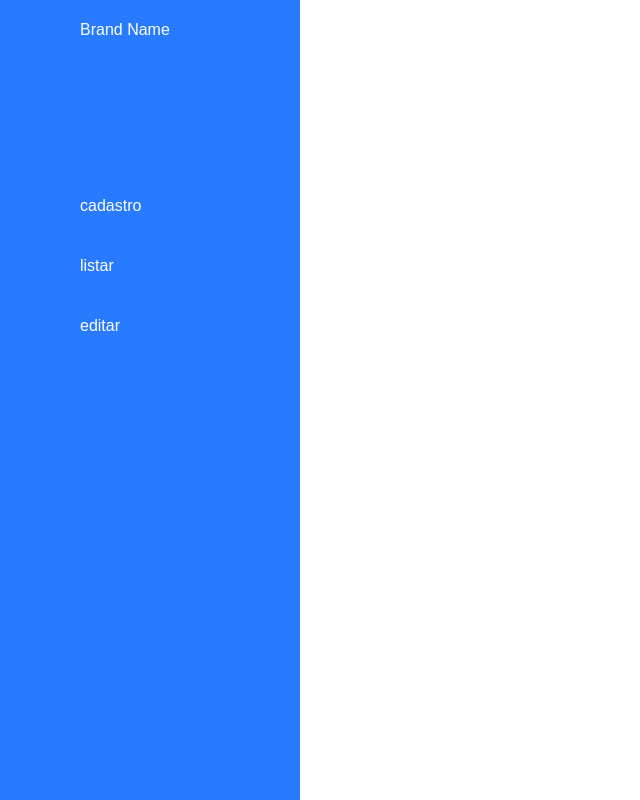
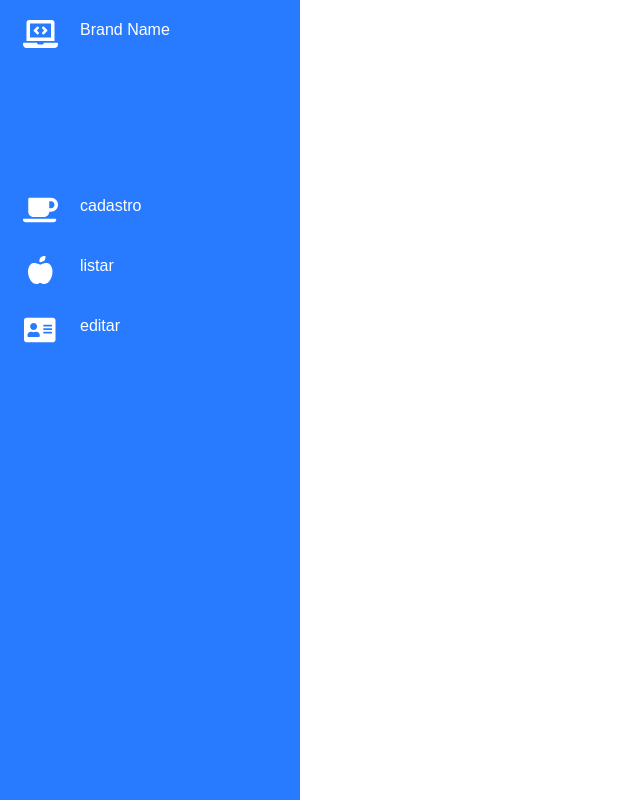
Before and after one commit to AlexlLaw/Skeleton-Angular, an Angular app in the folder Project-Angular/: page /home in a window 1280 px wide. Shown: the whole page, without its empty margins (0-640 px from the left). Built offline with nearby package versions, Linux system fonts and the light colour scheme.

Commit message:
Adicionando biblioteca fontAwesome e icons no menu

```diff
--- a/Project-Angular/angular.json
+++ b/Project-Angular/angular.json
@@ -25,7 +25,8 @@
             ],
             "styles": [
               "src/styles.css",
-              "node_modules/bootstrap/dist/css/bootstrap.min.css"
+              "node_modules/bootstrap/dist/css/bootstrap.min.css",
+              "node_modules/font-awesome/css/font-awesome.min.css"
 
             ],
             "scripts": [
--- a/Project-Angular/package.json
+++ b/Project-Angular/package.json
@@ -19,6 +19,9 @@
     "@angular/platform-browser": "~9.1.13",
     "@angular/platform-browser-dynamic": "~9.1.13",
     "@angular/router": "~9.1.13",
+    "@fortawesome/angular-fontawesome": "^0.6.1",
+    "@fortawesome/fontawesome-svg-core": "^1.2.36",
+    "@fortawesome/free-solid-svg-icons": "^5.13.0",
     "bootstrap": "^5.1.3",
     "jquery": "^3.6.0",
     "jwt-decode": "^3.1.2",
--- a/Project-Angular/src/app/app.module.ts
+++ b/Project-Angular/src/app/app.module.ts
@@ -4,6 +4,7 @@ import { CommonModule } from '@angular/common';
 
 import { AppRoutingModule } from './app-routing.module';
 import { AppComponent } from './app.component';
+import { FontAwesomeModule } from '@fortawesome/angular-fontawesome';
 
 @NgModule({
   declarations: [
@@ -12,7 +13,8 @@ import { AppComponent } from './app.component';
   imports: [
     CommonModule,
     BrowserModule,
-    AppRoutingModule
+    AppRoutingModule,
+    FontAwesomeModule
   ],
   providers: [],
   bootstrap: [AppComponent],
--- a/Project-Angular/src/app/core/components/menu/menu.component.css
+++ b/Project-Angular/src/app/core/components/menu/menu.component.css
@@ -76,9 +76,9 @@
   text-align: center;
 }
 
-/* .navigation ul li a .icon ion-icon {
+ .navigation ul li a .icon fa-icon {
   font-size: 1.75em;
-} */
+}
 
 .navigation ul li a .title {
   position: relative;
--- a/Project-Angular/src/app/core/components/menu/menu.component.html
+++ b/Project-Angular/src/app/core/components/menu/menu.component.html
@@ -3,13 +3,14 @@
     <ul>
       <li>
         <a>
-          <span class="icon"> <i class="fa-solid fa-user"></i></span>
+          <span class="icon"><fa-icon [icon]="faLaptopCode"></fa-icon></span>
           <span class="title">Brand Name</span>
         </a>
       </li>
       <li *ngFor="let value of menu" (click)="addClass(value.id)" [ngClass]="[value.class]">
         <a>
-          <span class="icon">{{value.icon}}</span>
+          <span class="icon"><fa-icon [icon]="value.icon"></fa-icon></span>
+
           <span class="title">{{ value.title}}</span>
         </a>
       </li>
--- a/Project-Angular/src/app/core/components/menu/menu.component.ts
+++ b/Project-Angular/src/app/core/components/menu/menu.component.ts
@@ -1,4 +1,6 @@
 import { Component, OnInit } from '@angular/core';
+
+import { faCoffee, faAppleAlt, faAddressCard, faLaptopCode  } from '@fortawesome/free-solid-svg-icons';
 
 @Component({
   selector: 'app-menu',
@@ -8,22 +10,24 @@ import { Component, OnInit } from '@angular/core';
 export class MenuComponent implements OnInit {
 
   public selectdClass: boolean = false;
+  public faLaptopCode = faLaptopCode;
+
   public menu: Array<any> = [
     {
       id: '1',
-      icon: '',
+      icon: faCoffee,
       title: 'cadastro',
       class: ''
     },
     {
       id: '2',
-      icon: '',
+      icon: faAppleAlt,
       title: 'listar',
       class: ''
     },
     {
       id: '3',
-      icon: '',
+      icon: faAddressCard,
       title: 'editar',
       class: ''
     }
--- a/Project-Angular/src/app/core/components/menu/menu.module.ts
+++ b/Project-Angular/src/app/core/components/menu/menu.module.ts
@@ -2,12 +2,14 @@ import { CommonModule } from '@angular/common';
 import { NgModule } from '@angular/core';
 
 import { MenuComponent } from './menu.component';
+import { FontAwesomeModule } from '@fortawesome/angular-fontawesome';
 
 
 @NgModule({
   declarations: [MenuComponent],
   imports: [
     CommonModule,
+    FontAwesomeModule
 
   ], exports: [
     MenuComponent
```
Also changed, not shown: 1 other file (tests, documents, lock files or other folders).
